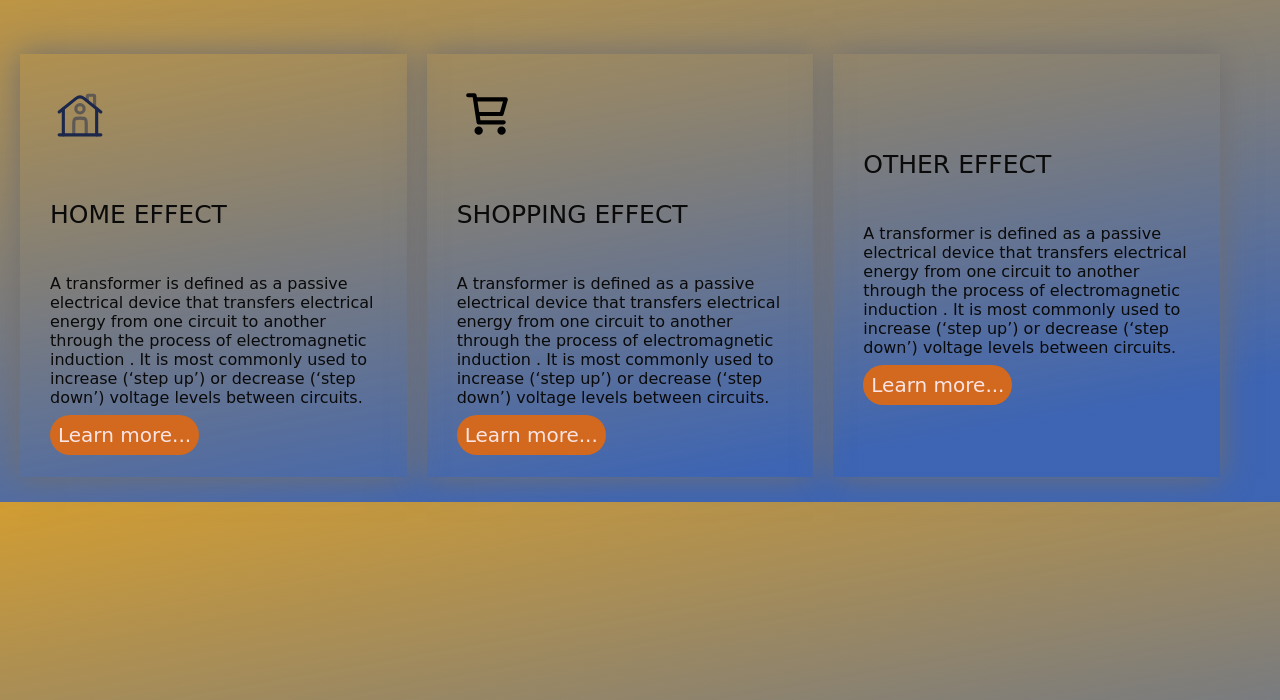
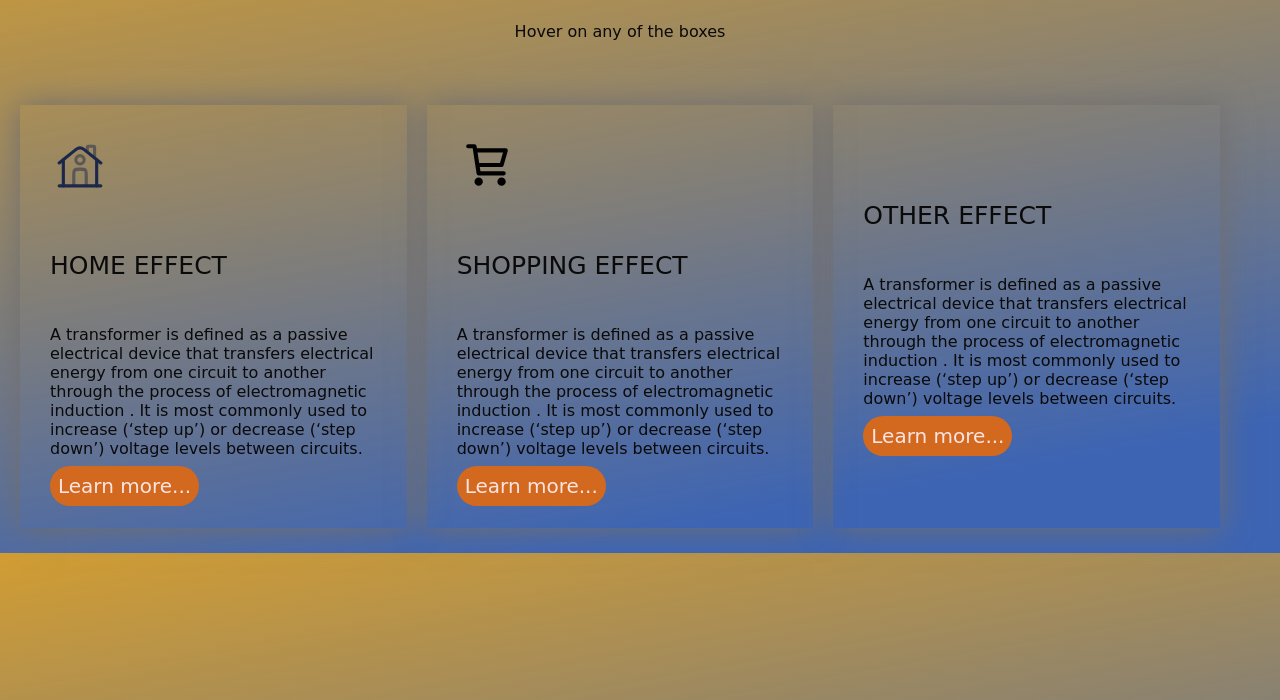
Before and after one commit to Ambrose1996/hover1, a plain HTML site: page index.html in a window 1280 px wide. Shown: the part 100-800 px from the top of the page. Drawn offline with Linux system fonts and the light colour scheme.

Commit message:
hovering effect

```diff
--- a/index.html
+++ b/index.html
@@ -9,6 +9,7 @@
 <body>
     <div class="general">
         <h1>HoverEffect</h1>
+        <p>Hover on any of the boxes</p>
         <section class="eachbox">
 
             <div class="box">
```
